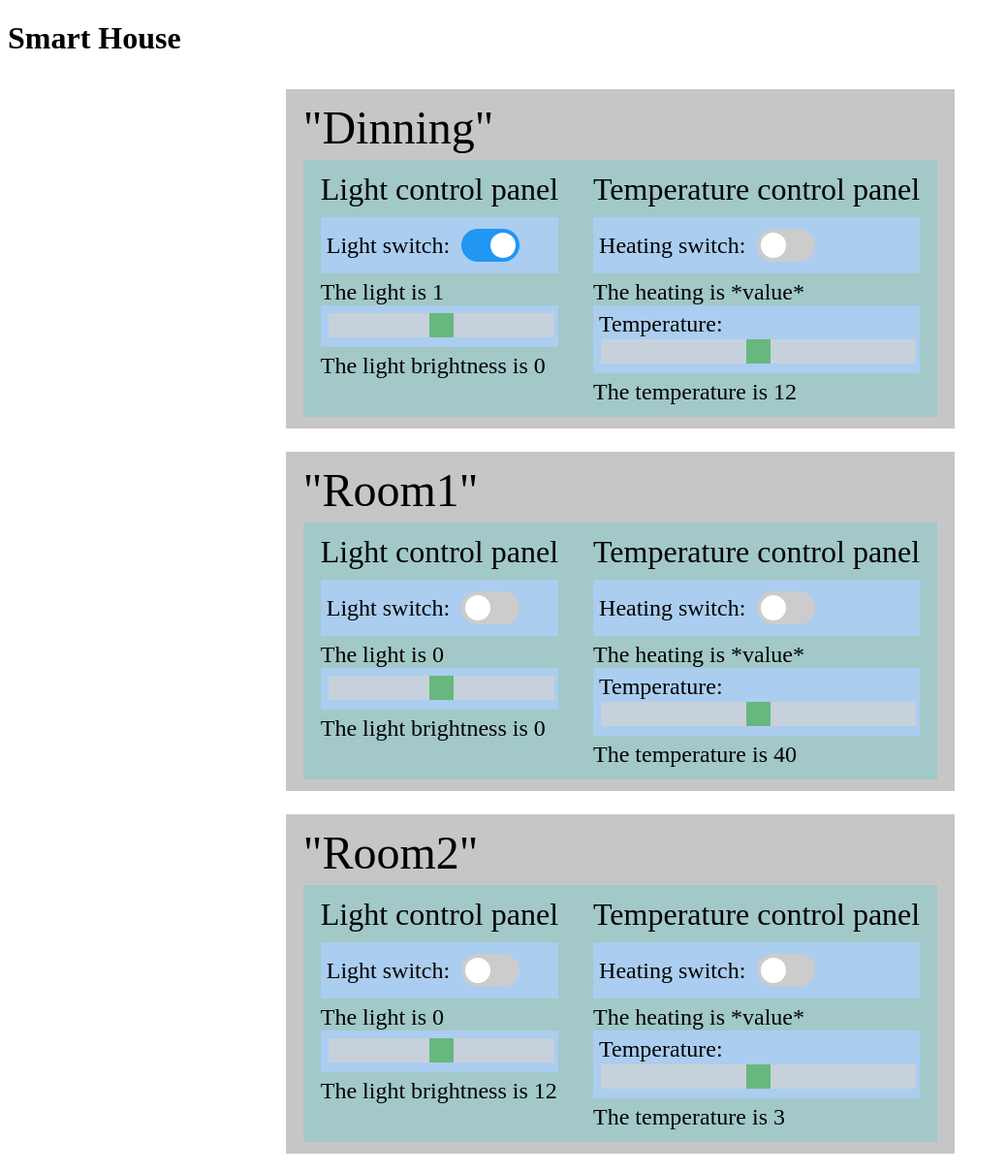
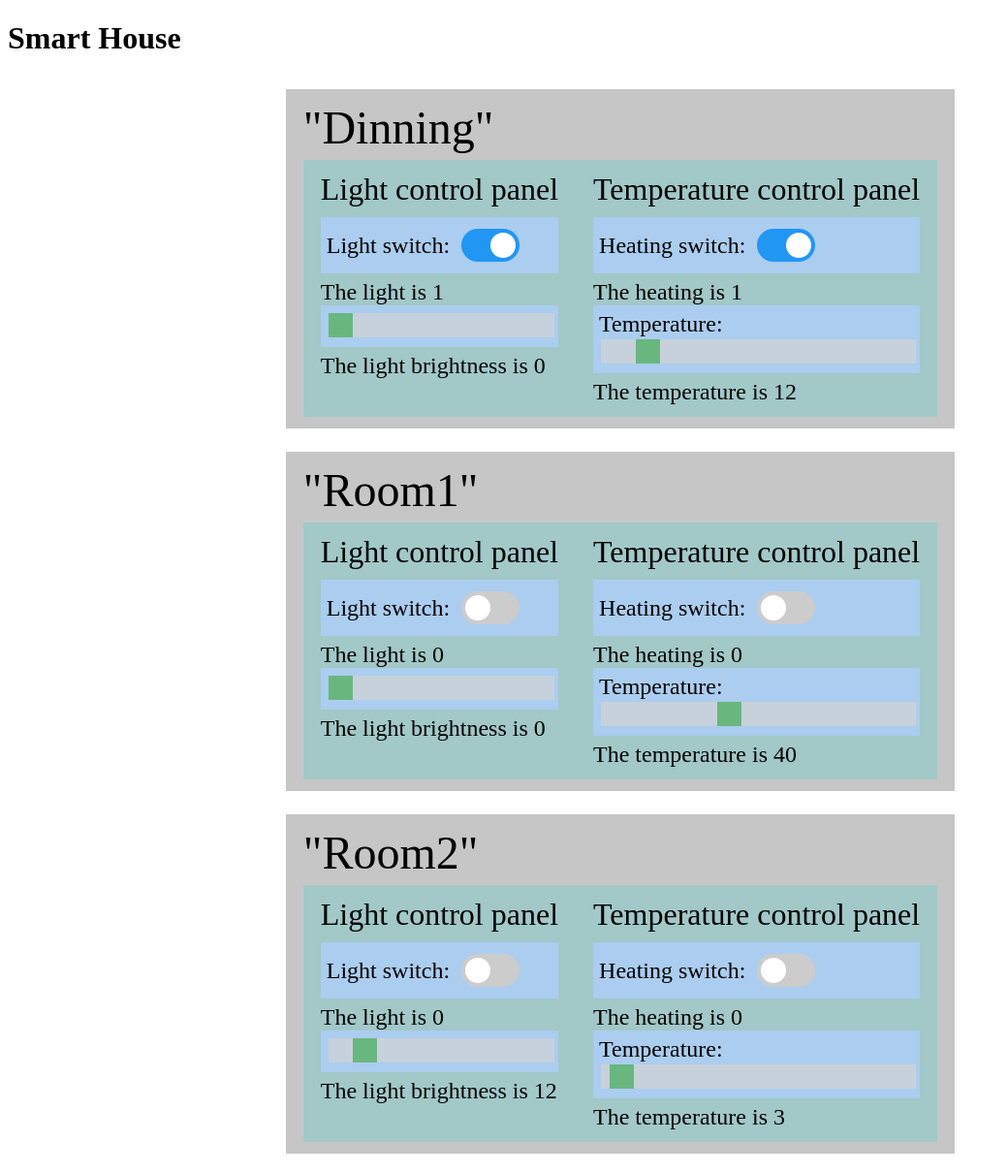
Before and after one commit to LazyPride/2020-1-rmp-laba-3-4, a Flask app: page / in a window 1280 px wide. Shown: the whole page at 97% size, without its empty margins (0-1039 px from the left). Run offline with Flask 2, Linux system fonts and the light colour scheme; some libraries are stand-ins or nearby versions.

Commit message:
feat: controls template synchronization
Signed-off-by: Ivan Kovalenko <s1ckretbox@gmail.com>

```diff
--- a/templates/controls.html
+++ b/templates/controls.html
@@ -38,7 +38,7 @@
                     </div>
                     <div class="room-control-component">
                         <div class="slidecontainer">
-                            <input type="range" min="0" max="100" value="50" class="slider" data-roomName="{{room.roomName}}" data-varName="lightBrightness">
+                            <input type="range" min="0" max="100" value="{{room.lightBrightness}}" class="slider" data-roomName="{{room.roomName}}" data-varName="lightBrightness">
                         </div>
                     </div>
                     <div class="room-status-component" data-roomName="{{room.roomName}}" data-varName="lightBrightness">
@@ -51,18 +51,21 @@
                     <div class="room-control-component">
                         <span class="room-control-component-title">Heating switch: </span>
                         <label class="switch">
-                            <input type="checkbox" data-roomName="{{room.roomName}}" data-varName="heaterState">
+                            <input type="checkbox" data-roomName="{{room.roomName}}" data-varName="isHeatingOn"
+                            {% if room.isHeatingOn %}
+                            checked
+                            {% endif %}>
                             <span class="switch-slider round"></span>
                         </label>
                     </div>
-                    <div class="room-status-component" data-roomName="{{room.roomName}}" data-varName="heaterState">
+                    <div class="room-status-component" data-roomName="{{room.roomName}}" data-varName="isHeatingOn">
                         The heating is
-                        <span>*value*</span>
+                        <span>{{room.isHeatingOn}}</span>
                     </div>
                     <div class="room-control-component">
                         <span class="room-control-component-title">Temperature: </span>
                         <div class="slidecontainer">
-                            <input type="range" min="0" max="100" value="50" class="slider" data-roomName="{{room.roomName}}" data-varName="temperature">
+                            <input type="range" min="0" max="100" value="{{room.temperature}}" class="slider" data-roomName="{{room.roomName}}" data-varName="temperature">
                         </div>
                     </div>
                     <div class="room-status-component" data-roomName="{{room.roomName}}" data-varName="temperature">
```
